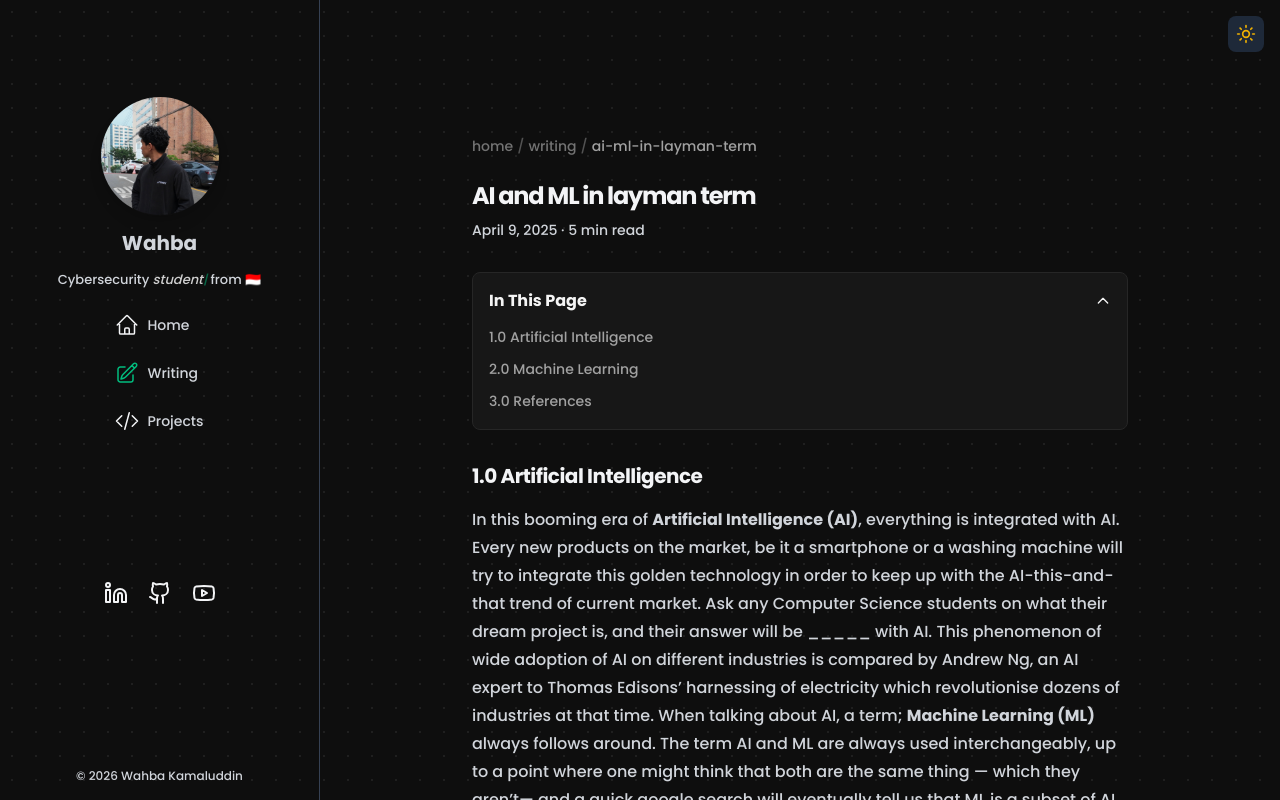
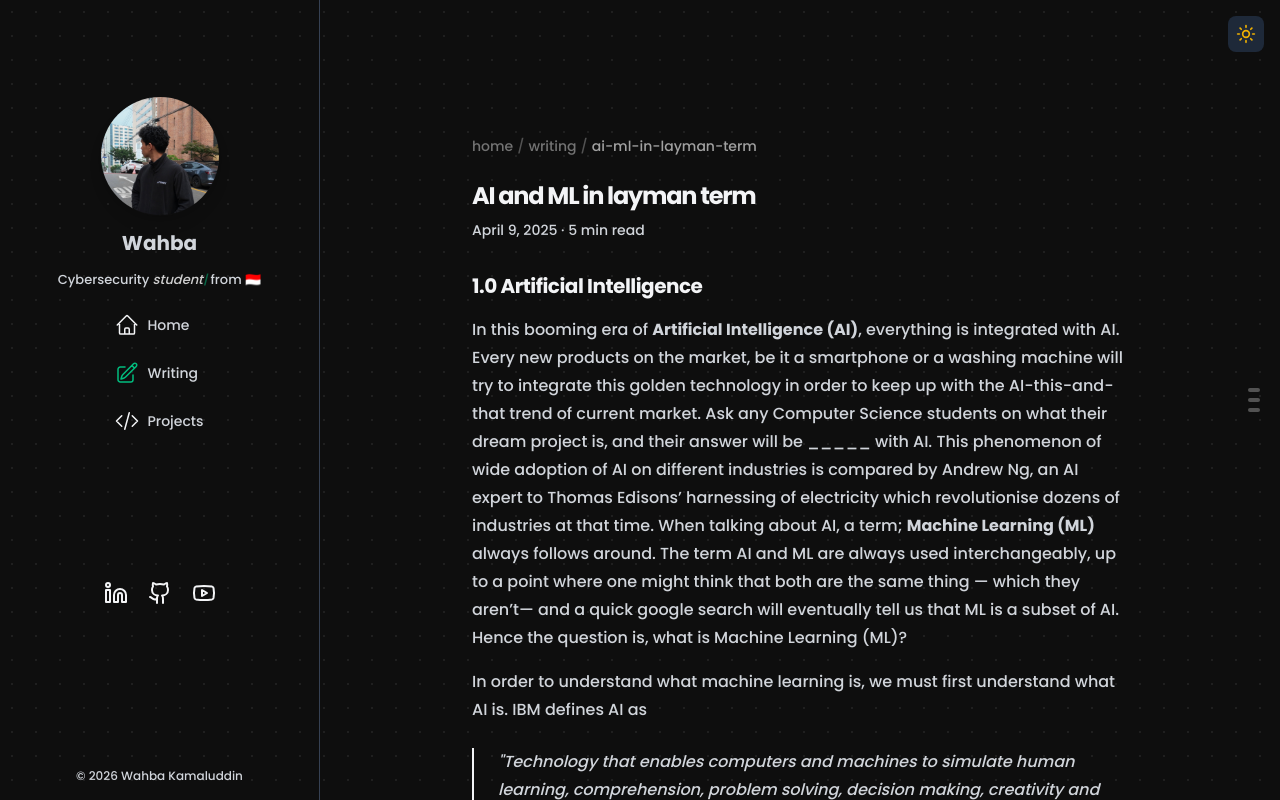
Before and after one commit to wahbakamaluddin/blog1, a Next.js app: page /writing/ai-ml-in-layman-term in a window 1280 px wide. Built offline with nearby package versions, Linux system fonts and the light colour scheme.

Commit message:
Update toc styles

```diff
--- a/src/app/writing/[slug]/page.tsx
+++ b/src/app/writing/[slug]/page.tsx
@@ -85,6 +85,7 @@ export default async function Blog({ params }: PageProps) {
 
   return (
     <section>
+      <TableOfContents content={post.content} />
       <script
         type="application/ld+json"
         suppressHydrationWarning
@@ -115,7 +116,6 @@ export default async function Blog({ params }: PageProps) {
           {formatDate(post.metadata.publishedAt)} · {getReadingTime(post.content)}
         </p>
       </div>
-      <TableOfContents content={post.content} />
       <article className="prose">
         <CustomMDX source={post.content} />
       </article>
--- a/src/components/home/BioParagraph.tsx
+++ b/src/components/home/BioParagraph.tsx
@@ -1,7 +1,6 @@
 export default function BioParagraph() {
     return (
         <>
-
         <p className="block md:hidden py-4 italic !text-gray-500">
             Psst... it looks better on a bigger screen!
         </p>
--- a/src/components/writing/TableOfContents.tsx
+++ b/src/components/writing/TableOfContents.tsx
@@ -1,6 +1,7 @@
 "use client";
 
-import { useState } from 'react';
+import { useState, useEffect } from 'react';
+import { colors } from '@/src/styles/theme';
 
 interface TOCItem {
   id: string;
@@ -45,46 +46,99 @@ function extractHeadings(content: string): TOCItem[] {
 }
 
 export function TableOfContents({ content }: TableOfContentsProps) {
-  const [isOpen, setIsOpen] = useState(true);
+  const [isExpanded, setIsExpanded] = useState(false);
+  const [activeId, setActiveId] = useState<string>('');
   const headings = extractHeadings(content);
+
+  useEffect(() => {
+    const observer = new IntersectionObserver(
+      (entries) => {
+        entries.forEach((entry) => {
+          if (entry.isIntersecting) {
+            setActiveId(entry.target.id);
+          }
+        });
+      },
+      { rootMargin: '-20% 0px -35% 0px' }
+    );
+
+    headings.forEach((heading) => {
+      const element = document.getElementById(heading.id);
+      if (element) {
+        observer.observe(element);
+      }
+    });
+
+    return () => observer.disconnect();
+  }, [headings]);
 
   if (headings.length === 0) {
     return null;
   }
 
   return (
-    <nav className="mb-8 p-4 rounded-lg border border-neutral-200 dark:border-neutral-800 bg-neutral-50 dark:bg-neutral-900">
-      <button
-        onClick={() => setIsOpen(!isOpen)}
-        className="flex items-center justify-between w-full text-left font-semibold text-neutral-900 dark:text-neutral-100"
+    <aside
+      className="fixed top-1/2 -translate-y-1/2 right-4 z-40 hidden md:block"
+      onMouseEnter={() => setIsExpanded(true)}
+      onMouseLeave={() => setIsExpanded(false)}
     >
-        <span>In This Page</span>
-        <svg
-          className={`w-4 h-4 transition-transform ${isOpen ? 'rotate-180' : ''}`}
-          fill="none"
-          stroke="currentColor"
-          viewBox="0 0 24 24"
+      <nav
+        className={`
+          transition-all duration-150 ease-in-out rounded-l-xl overflow-hidden
+          ${isExpanded
+            ? 'w-64 max-h-[70vh] bg-white/80 dark:bg-neutral-900/50 backdrop-blur-md shadow-2xl'
+            : 'w-5 bg-transparent'
+          }
+        `}
       >
-          <path strokeLinecap="round" strokeLinejoin="round" strokeWidth={2} d="M19 9l-7 7-7-7" />
-        </svg>
-      </button>
-      {isOpen && (
-        <ul className="mt-3 space-y-2">
+        {/* Collapsed indicator - subtle line showing sections */}
+        <div className={`transition-opacity duration-300 ${isExpanded ? 'opacity-0 hidden' : 'opacity-100'}`}>
+          <div className="flex flex-col items-center py-3 gap-1.5">
+            {headings.slice(0, 8).map((heading, index) => (
+              <div
+                key={`indicator-${index}`}
+                className={`
+                  transition-all duration-200 rounded-full
+                  ${heading.level === 3 ? 'w-2 h-1' : 'w-3 h-1'}
+                  ${activeId === heading.id
+                    ? 'bg-neutral-900 dark:bg-neutral-100'
+                    : 'bg-neutral-300 dark:bg-neutral-600'
+                  }
+                `}
+              />
+            ))}
+            {headings.length > 8 && (
+              <div className="w-1 h-1 rounded-full bg-neutral-400 dark:bg-neutral-500" />
+            )}
+          </div>
+        </div>
+
+        {/* Expanded content */}
+        <div className={`transition-opacity duration-300 ${isExpanded ? 'opacity-100' : 'opacity-0 hidden'}`}>
+          <ul className="p-3 space-y-0.5 max-h">
             {headings.map((heading, index) => (
               <li
                 key={`${heading.id}-${index}`}
-              className={heading.level === 3 ? 'ml-4' : ''}
               >
                 <a
                   href={`#${heading.id}`}
-                className="text-sm text-neutral-600 dark:text-neutral-400 hover:text-neutral-900 dark:hover:text-neutral-100 transition-colors"
+                  className={`
+                    block text-sm py-1.5 px-3 rounded-lg transition-all duration-200
+                    ${heading.level === 3 ? 'ml-3 text-xs' : ''}
+                    ${
+                      activeId === heading.id
+                        ? `text-${colors.accent.DEFAULT} font-medium`
+                        : `text-neutral-500 dark:text-neutral-400 hover:text-${colors.accent.DEFAULT} hover:bg-neutral-50 dark:hover:bg-neutral-800/50`
+                    }
+                  `}
                 >
                   {heading.text}
                 </a>
               </li>
             ))}
           </ul>
-      )}
+        </div>
       </nav>
+    </aside>
   );
 }
```
Lines whose indentation alone changed are shown as unchanged.
